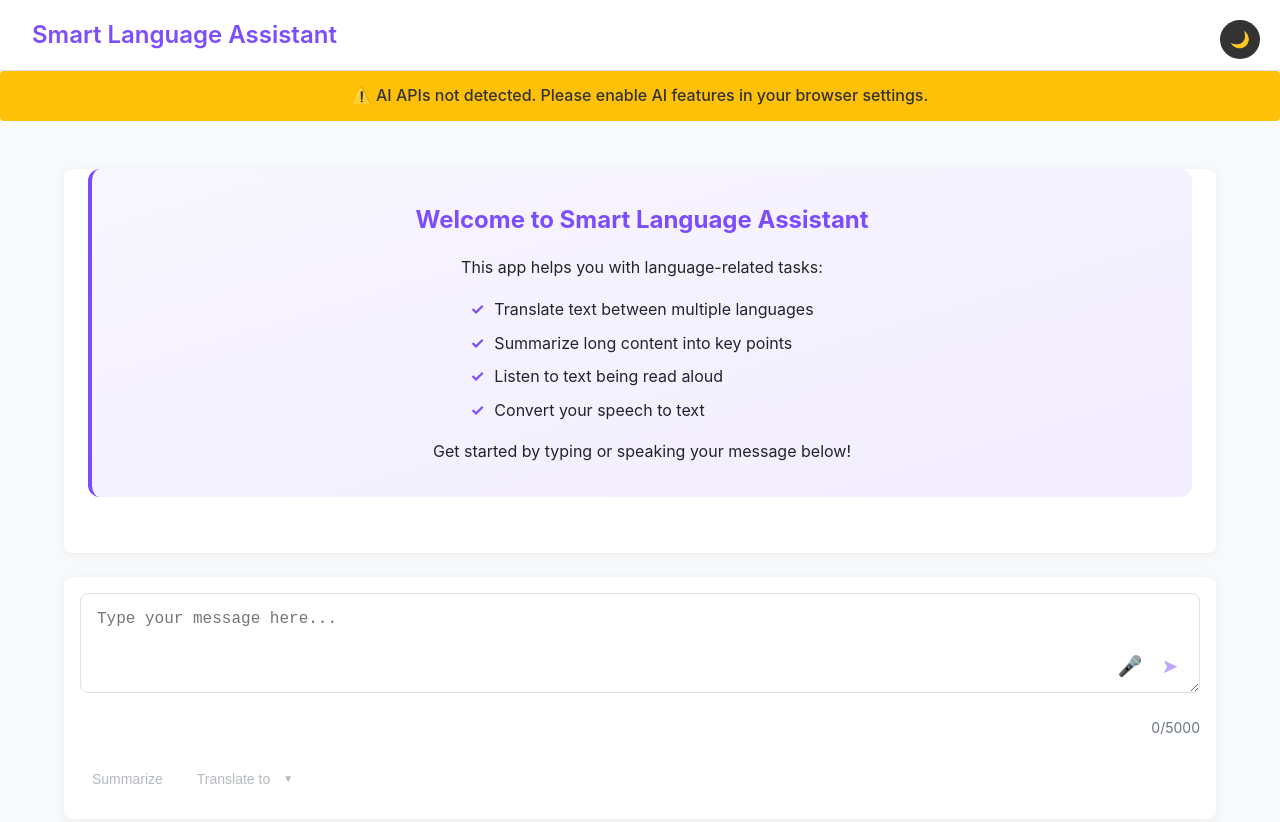
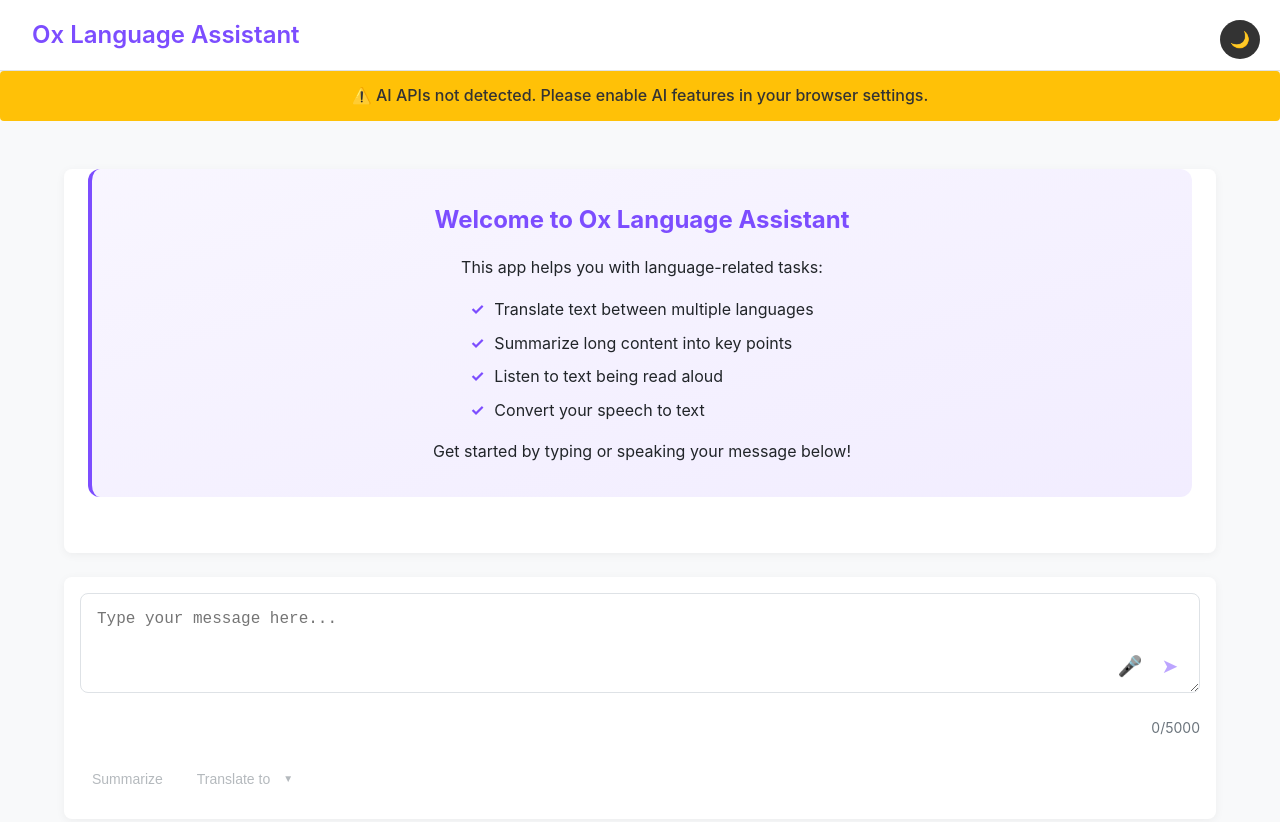
Before and after one commit to eniolatalabi/ai-text-processor-hng, a React (Create React App) app: page / in a window 1280 px wide. Shown: the top 822 px of the page. Built offline with nearby package versions, Linux system fonts and the light colour scheme.

Commit message:
Title Fix

```diff
--- a/public/index.html
+++ b/public/index.html
@@ -23,7 +23,7 @@
       work correctly both with client-side routing and a non-root public URL.
       Learn how to configure a non-root public URL by running `npm run build`.
     -->
-    <title>Smart Language Assistant</title>
+    <title>OX Language Assistant</title>
   </head>
   <body>
     <noscript>You need to enable JavaScript to run this app.</noscript>
--- a/src/App.js
+++ b/src/App.js
@@ -493,7 +493,7 @@ const App = () => {
   return (
     <div className={`app ${isDarkMode ? 'dark-mode' : ''}`}>
       <header className="app-header">
-        <h1 className="app-title">Smart Language Assistant</h1>
+        <h1 className="app-title">Ox Language Assistant</h1>
         <DarkModeToggle isDarkMode={isDarkMode} toggleDarkMode={toggleDarkMode} />
       </header>
 
@@ -508,7 +508,7 @@ const App = () => {
         <div className="chat-window" ref={chatWindowRef}>
           {messages.length === 0 && (
             <div className="welcome-message">
-              <h2>Welcome to Smart Language Assistant</h2>
+              <h2>Welcome to Ox Language Assistant</h2>
               <p>This app helps you with language-related tasks:</p>
               <ul>
                 <li>Translate text between multiple languages</li>
```
